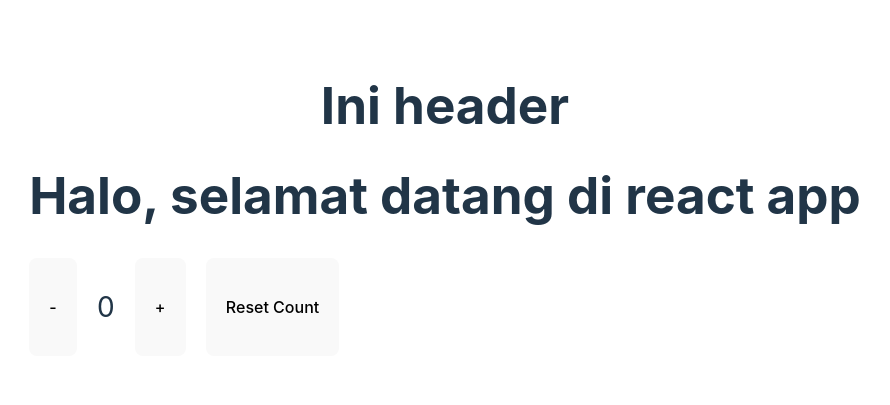
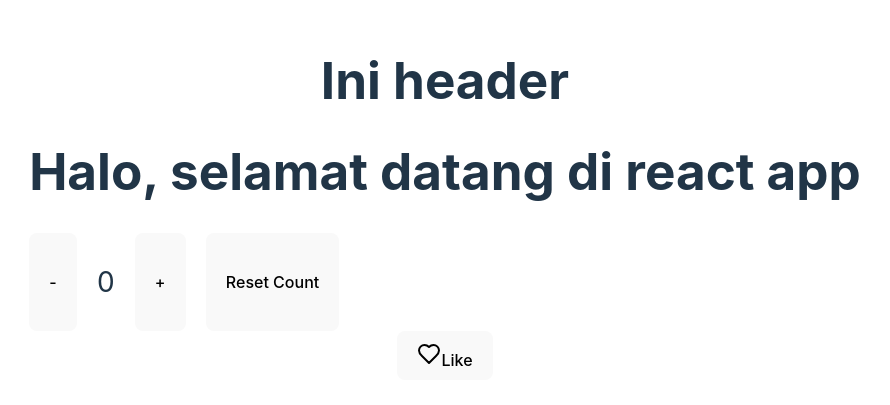
Before and after one commit to rizkyrachman00/basic-react, a React (Vite) app: page / in a window 1280 px wide. Shown: the part 201-606 px from the top of the page, without its empty margins (195-1085 px from the left). Built offline with nearby package versions, Linux system fonts and the light colour scheme; the HTML template or start-up script is replaced by a standard one.

Commit message:
pr sesi 2 toggle like / custom hook

```diff
--- a/package.json
+++ b/package.json
@@ -10,6 +10,7 @@
     "preview": "vite preview"
   },
   "dependencies": {
+    "lucide-react": "^0.474.0",
     "react": "^18.3.1",
     "react-dom": "^18.3.1",
     "react-router": "^7.1.3"
--- a/src/App.tsx
+++ b/src/App.tsx
@@ -2,6 +2,7 @@ import Welcome from "./components/Welcome.tsx";
 import HeaderCustom from "./components/HeaderCustom.tsx";
 import ProfileCard from "./components/ProfileCard.tsx";
 import Counter from "./components/Counter.tsx";
+import LikeButton from "./components/LikeButton.tsx";
 
 import "./App.css";
 
@@ -43,6 +44,7 @@ function App() {
 
       <Welcome />
       <Counter />
+      <LikeButton />
 
       {/* {
         // [
--- a/src/components/Counter.tsx
+++ b/src/components/Counter.tsx
@@ -1,4 +1,5 @@
 import { useCounter } from "../hooks/useCounter";
+
 
 const Counter = () => {
   const { count, handleIncrement, handleDecrement, handleResetCounter } =
--- /dev/null
+++ b/src/components/LikeButton.tsx
@@ -0,0 +1,19 @@
+import { useToggle } from "../hooks/useToggle";
+import { Heart} from "lucide-react";
+
+const LikeButton = () => {
+  const { state: isToggled, toggle: toggleLiked } = useToggle(false);
+
+  return (
+    <div>
+      <button
+        onClick={toggleLiked}
+      >
+        {isToggled ? <Heart fill="red" /> : <Heart />}
+        <span>{isToggled ? "Liked" : "Like"}</span>
+      </button>
+    </div>
+  );
+};
+
+export default LikeButton;
--- /dev/null
+++ b/src/hooks/useToggle.ts
@@ -0,0 +1,12 @@
+import { useState } from "react";
+
+export const useToggle = (initialState = false) => {
+  const [state, setState] = useState(initialState);
+
+  const toggle = () => setState(!state);
+
+  return {
+    state,
+    toggle,
+  };
+};
```
Also changed, not shown: 1 other file (tests, documents, lock files or other folders).
